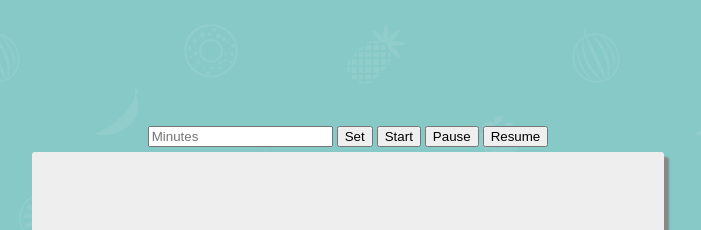
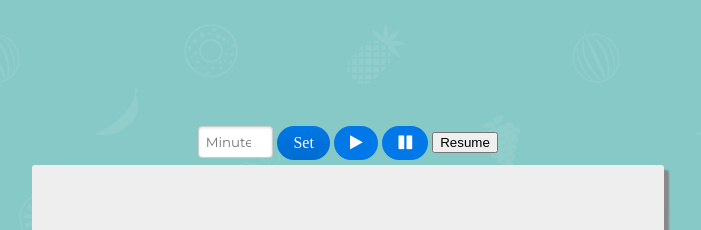
Before and after one commit to shockry/pomodoro-timer, a plain HTML site: page index.html in a window 1280 px wide. Both pictures are taken after a click on the button "Set". Shown: the top 230 px of the page, without its empty margins (292-993 px from the left). Drawn offline with Linux system fonts and the light colour scheme.

Commit message:
Add button style and shorter ticking sound

```diff
--- a/index.html
+++ b/index.html
@@ -5,6 +5,7 @@
   <meta name="viewport" content="width=device-width, initial-scale=1">
 
   <link href='https://fonts.googleapis.com/css?family=Montserrat' rel='stylesheet' type='text/css'>
+  <link href="https://maxcdn.bootstrapcdn.com/font-awesome/4.6.3/css/font-awesome.min.css" rel="stylesheet" integrity="sha384-T8Gy5hrqNKT+hzMclPo118YTQO6cYprQmhrYwIiQ/3axmI1hQomh7Ud2hPOy8SP1" crossorigin="anonymous">
 
   <style type="text/css">
     body {
@@ -63,16 +64,118 @@
     #input-wrapper {
       margin-bottom: 5px;
     }
+
+    input {
+      padding: 0.5em;
+      border-radius: 4px;
+      box-shadow: inset 0 1px 3px #ddd;
+      border: 1px solid #ccc;
+      width: 60px;
+      font-family: 'Montserrat', sans-serif;
+    }
+
+    /*buttons*/
+    .btn {
+      /* Structure */
+      display: inline-block;
+      zoom: 1;
+      line-height: normal;
+      white-space: nowrap;
+      vertical-align: middle;
+      text-align: center;
+      cursor: pointer;
+      -webkit-user-drag: none;
+      -webkit-user-select: none;
+      -moz-user-select: none;
+      -ms-user-select: none;
+      user-select: none;
+      -webkit-box-sizing: border-box;
+      -moz-box-sizing: border-box;
+      box-sizing: border-box;
+    }
+
+    /* Firefox: Get rid of the inner focus border */
+    .btn::-moz-focus-inner {
+        padding: 0;
+        border: 0;
+    }
+
+    .btn {
+      font-family: inherit;
+      font-size: 100%;
+      padding: 0.5em 1em;
+      color: #444; /* rgba not supported (IE 8) */
+      border: 1px solid #999;  /*IE 6/7/8*/
+      border: none rgba(0, 0, 0, 0);  /*IE9 + everything else*/
+      background-color: #E6E6E6;
+      text-decoration: none;
+      border-radius: 100px;
+    }
+
+    .btn-hover,
+    .btn:hover,
+    .btn:focus {
+        filter: progid:DXImageTransform.Microsoft.gradient(startColorstr='#00000000', endColorstr='#1a000000',GradientType=0);
+        background-image: -webkit-gradient(linear, 0 0, 0 100%, from(transparent), color-stop(40%, rgba(0,0,0, 0.05)), to(rgba(0,0,0, 0.10)));
+        background-image: -webkit-linear-gradient(transparent, rgba(0,0,0, 0.05) 40%, rgba(0,0,0, 0.10));
+        background-image: -moz-linear-gradient(top, rgba(0,0,0, 0.05) 0%, rgba(0,0,0, 0.10));
+        background-image: -o-linear-gradient(transparent, rgba(0,0,0, 0.05) 40%, rgba(0,0,0, 0.10));
+        background-image: linear-gradient(transparent, rgba(0,0,0, 0.05) 40%, rgba(0,0,0, 0.10));
+    }
+    .btn:focus {
+        outline: 0;
+    }
+    .btn-active,
+    .btn:active {
+        box-shadow: 0 0 0 1px rgba(0,0,0, 0.15) inset, 0 0 6px rgba(0,0,0, 0.20) inset;
+        border-color: #000\9;
+    }
+
+    .btn[disabled],
+    .btn-disabled,
+    .btn-disabled:hover,
+    .btn-disabled:focus,
+    .btn-disabled:active {
+        border: none;
+        background-image: none;
+        filter: progid:DXImageTransform.Microsoft.gradient(enabled = false);
+        filter: alpha(opacity=40);
+        -khtml-opacity: 0.40;
+        -moz-opacity: 0.40;
+        opacity: 0.40;
+        cursor: not-allowed;
+        box-shadow: none;
+    }
+
+    .btn-hidden {
+        display: none;
+    }
+
+    /* Firefox: Get rid of the inner focus border */
+    .btn::-moz-focus-inner{
+        padding: 0;
+        border: 0;
+    }
+
+    .btn-primary,
+    .btn-selected,
+    a.btn-primary,
+    a.btn-selected {
+        background-color: rgb(0, 120, 231);
+        color: #fff;
+    }
+
+
   </style>
 </head>
 <body>
 
   <div id="timer-wrapper">
     <div class="wrapper" id="input-wrapper" >
-      <input type="number" id="txt-minutes" placeholder="Minutes">
-      <button onclick="setTimer()">Set</button>
-      <button onclick="startTicker()">Start</button>
-      <button onclick="pauseTicker()">Pause</button>
+      <input type="number" max="99" id="txt-minutes" placeholder="Minutes">
+      <button class="btn btn-primary" onclick="setTimer()">Set</button>
+      <button onclick="startTicker()" class="btn btn-primary"> <i class="fa fa-play" aria-hidden="true"></i></button>
+      <button onclick="pauseTicker()" class="btn btn-primary"><i class="fa fa-pause" aria-hidden="true"></i></button>
       <button onclick="resumeTicker()">Resume</button>
     </div>
     <div class="wrapper">
@@ -88,7 +191,7 @@
     var paused  = false
     var ticker;
 
-    var tick = new Audio('tick.wav');
+    var tick = new Audio('smalltick.wav');
     tick.loop = true;
 
     var updateTimer = function() {
@@ -128,6 +231,7 @@
 
     var pauseTicker = function() {
       paused = true;
+      tick.pause();
     }
 
     var resumeTicker = function() {
```
Also changed, not shown: 1 other file.
